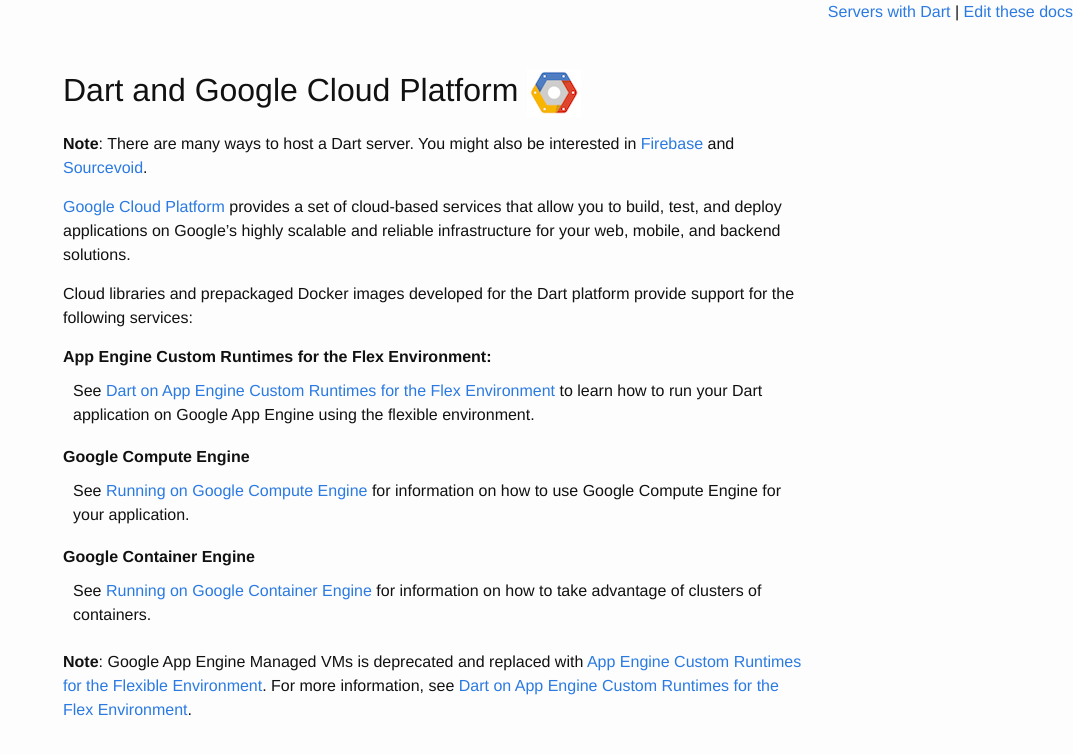
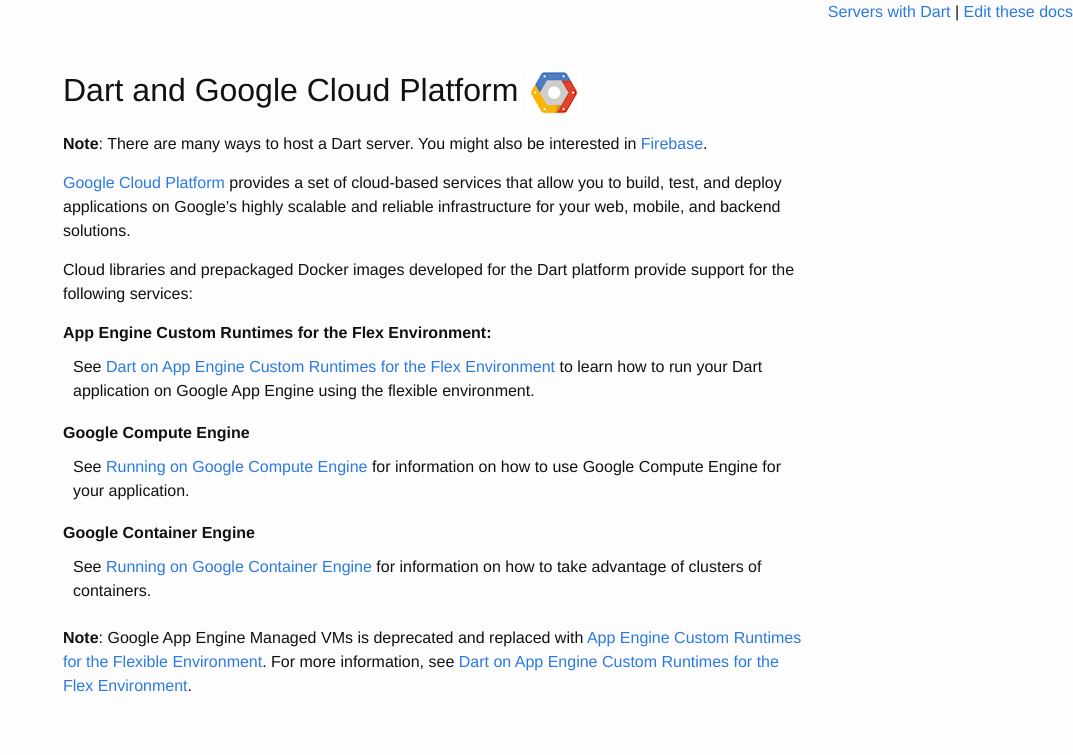
Before and after one commit to dart-archive/old_ghpages_server_docs, a Jekyll site: the page built from google-cloud-platform/index.md, in a window 1280 px wide. Shown: the top 755 px of the page, without its empty margins (207-1280 px from the left). Built offline with Jekyll 4.4.1, drawn with Linux system fonts in a browser that asks for light colours.

Commit message:
Removed sourcevoid reference from google cloud page

```diff
--- a/google-cloud-platform/index.md
+++ b/google-cloud-platform/index.md
@@ -9,7 +9,7 @@ has-permalinks: false
 # {{ page.title }} <img src="images/GoogleCloudPlatform-logo.png" alt="logo for Google Cloud Platform">
 
 **Note**: There are many ways to host a Dart server. You might also be
-interested in [Firebase][] and [Sourcevoid][].
+interested in [Firebase][].
 
 [Google Cloud Platform](https://cloud.google.com/)
 provides a set of cloud-based services that allow you to build,
@@ -43,4 +43,3 @@ Environment](app-engine-flex).
 
 [Firebase]: https://firebase.google.com/
 [Heroku]: https://github.com/igrigorik/heroku-buildpack-dart
-[Sourcevoid]: https://www.sourcevoid.com/
```
